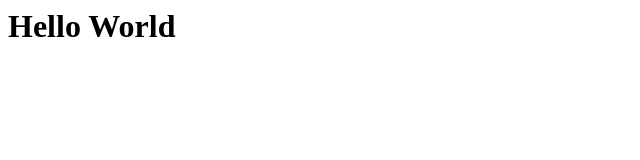
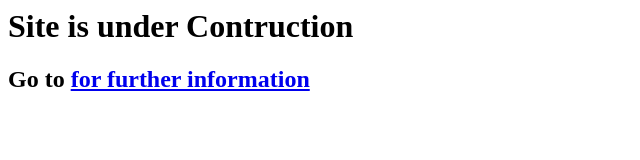
Before and after one commit to Saurabh997/Saurabh997.github.io, a plain HTML site: page index.html in a window 1280 px wide. Shown: the whole page, without its empty margins (0-640 px from the left). Drawn offline with Linux system fonts and the light colour scheme.

Commit message:
Update index.html

```diff
--- a/index.html
+++ b/index.html
@@ -1 +1,2 @@
-<h1>Hello World</h1>
+<h1>Site is under Contruction</h1>
+<h2>Go to <a href="www.s3cblogs.pw"> for further information</h2>
```
